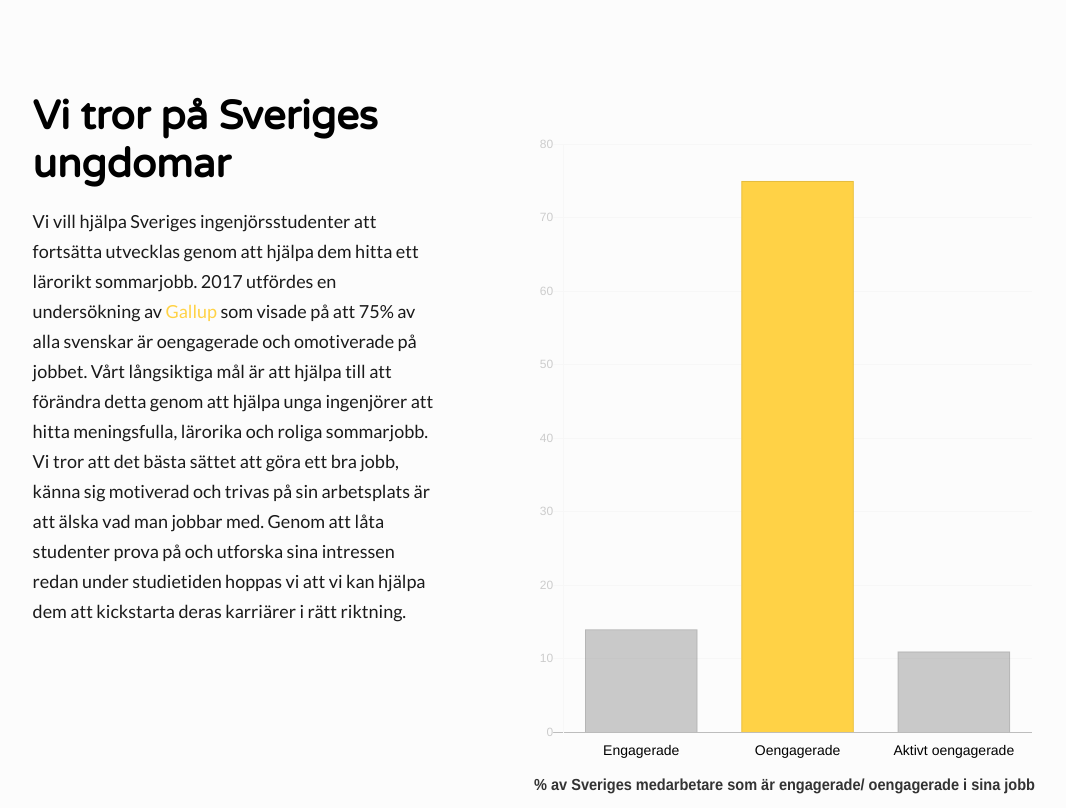
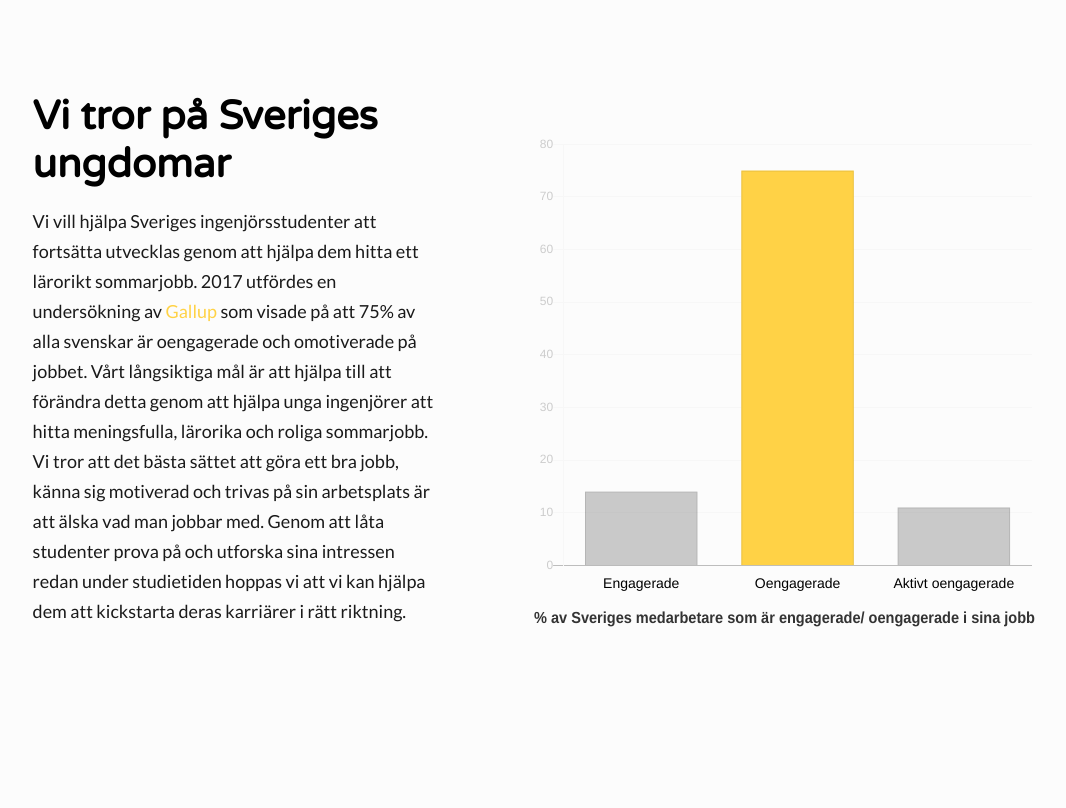
Before and after one commit to johan-akerman/UngaIngenjorer, a plain HTML site: page index.html in a window 1280 px wide. Shown: the part 1680-2488 px from the top of the page, without its empty margins (106-1172 px from the left). Drawn offline with nearby package versions, Linux system fonts and the light colour scheme.

Commit message:
fixed chart height

```diff
--- a/index.html
+++ b/index.html
@@ -146,7 +146,7 @@
 
             <div class="col-lg-6 image-column animated image-left-column ">
                 <div class="chart-container animated ">
-                    <canvas id="myChart1" width="auto" height="400 "></canvas>
+                    <canvas id="myChart1" width="auto" height="300"></canvas>
 
                 </div>
             </div>
```
